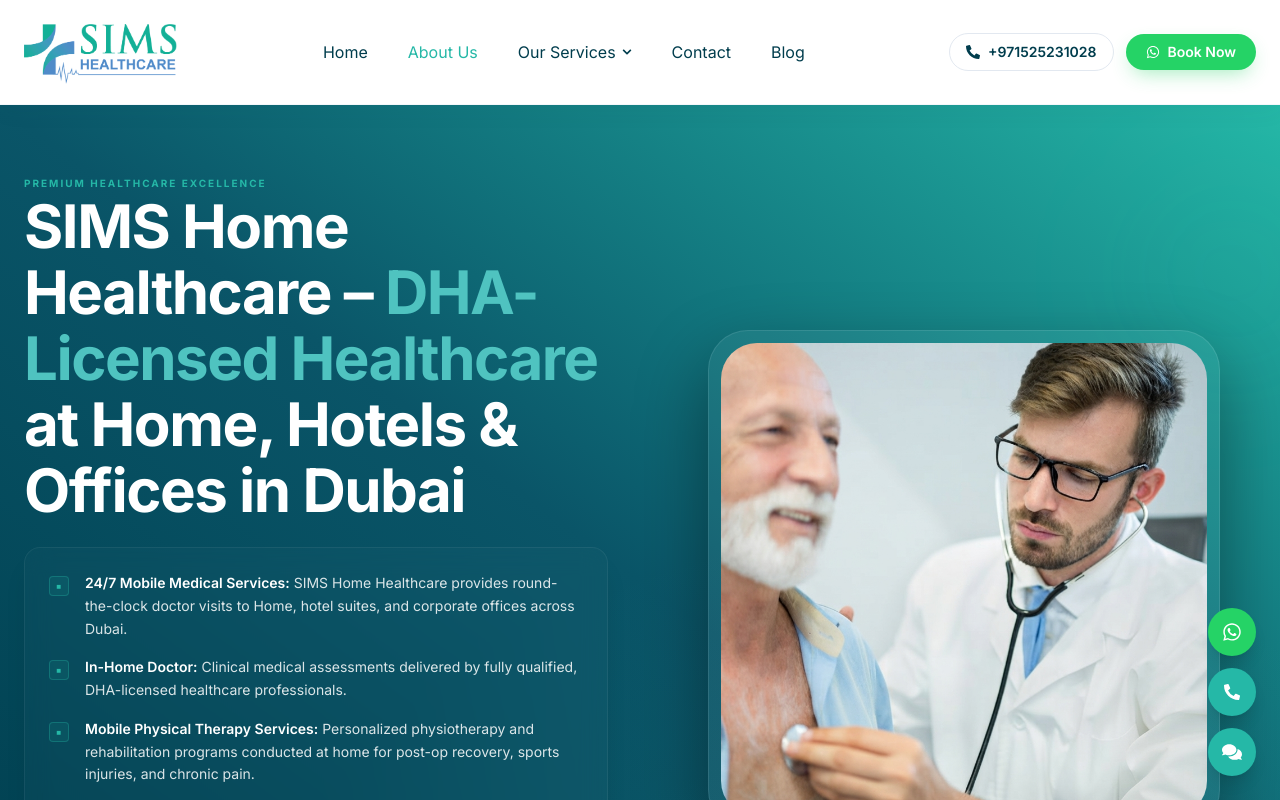
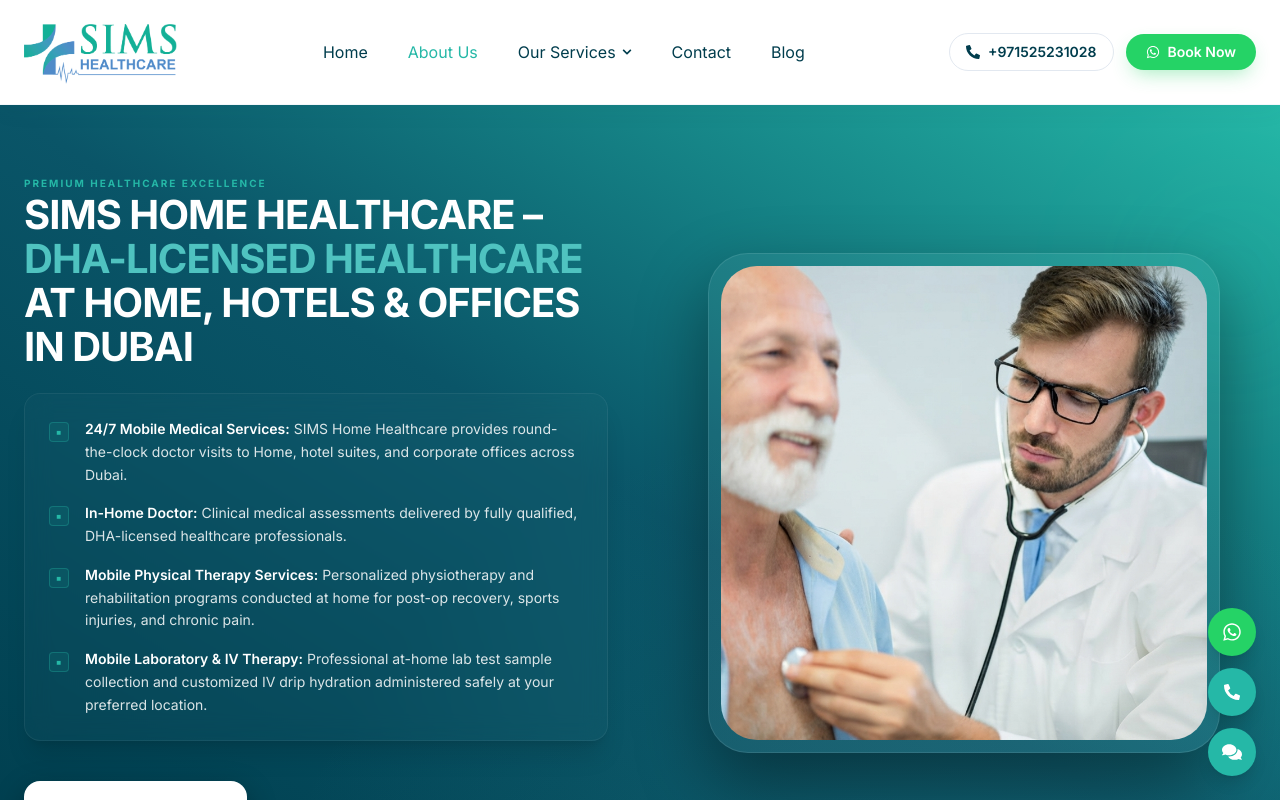
Before and after one commit to Infolanze807/SIMS_WEB, a React (Vite) app: page /about in a window 1280 px wide. Shown: the top 800 px of the page. Built offline with nearby package versions, Linux system fonts and the light colour scheme.

Commit message:
fix the header ui

```diff
--- a/src/Component/About/AboutHero.jsx
+++ b/src/Component/About/AboutHero.jsx
@@ -51,12 +51,12 @@ const AboutHero = () => {
               Premium Healthcare Excellence
             </motion.span>
             <motion.h1
-              className="text-4xl font-black leading-[1.1] tracking-tight text-white lg:text-6xl"
+              className="text-4xl font-black uppercase leading-[1.1] tracking-tight text-white lg:text-[2.5rem]"
               initial={{ opacity: 0, y: 20 }}
               animate={{ opacity: 1, y: 0 }}
               transition={{ delay: 0.25, duration: 0.7 }}
             >
-              SIMS Home Healthcare – <span className="text-[#4fc3c0]">DHA-Licensed Healthcare</span> at Home, Hotels & Offices in Dubai
+              SIMS Home Healthcare – <span className="text-[#4fc3c0]"><span className="whitespace-nowrap">DHA-Licensed</span> Healthcare</span> at Home, Hotels & Offices in Dubai
             </motion.h1>
           </div>
 
--- a/src/Component/Blog/BlogHero.jsx
+++ b/src/Component/Blog/BlogHero.jsx
@@ -25,7 +25,7 @@ const BlogHero = () => {
             Available 24/7 Support
           </motion.span>
           <motion.h1
-            className="text-4xl font-black leading-tight tracking-tight sm:text-5xl lg:text-6xl"
+            className="text-4xl font-black uppercase leading-tight tracking-tight sm:text-5xl lg:text-6xl"
             initial={{ opacity: 0, y: 24 }}
             animate={{ opacity: 1, y: 0 }}
             transition={{ delay: 0.25, duration: 0.7 }}
--- a/src/Component/Blog/BlogPostHero.jsx
+++ b/src/Component/Blog/BlogPostHero.jsx
@@ -63,7 +63,7 @@ const BlogPostHero = ({ post }) => {
             </motion.div>
 
             <motion.h1
-              className="text-3xl font-black leading-tight tracking-tight sm:text-4xl lg:text-5xl"
+              className="text-3xl font-black uppercase leading-tight tracking-tight sm:text-4xl lg:text-4xl"
               initial={{ opacity: 0, y: 20 }}
               animate={{ opacity: 1, y: 0 }}
               transition={{ delay: 0.35, duration: 0.7 }}
--- a/src/Component/Contact/SimsHealthcarePage.jsx
+++ b/src/Component/Contact/SimsHealthcarePage.jsx
@@ -66,7 +66,7 @@ const SimsHealthcarePage = () => {
           transition={{ duration: 0.7, ease: [0.22, 1, 0.36, 1] }}
           className="mb-16 flex flex-col items-center text-center"
         >
-          <h1 className="mb-6 text-5xl font-extrabold text-slate-950">Get in Touch</h1>
+          <h1 className="mb-6 text-5xl font-extrabold uppercase text-slate-950">Get in Touch</h1>
           <p className="max-w-xl text-lg text-slate-600">
             Have questions or need assistance with our healthcare services? Our team is here to help you anytime. Reach out to SIMS Health Care for bookings, inquiries, or support, and we&apos;ll respond promptly with care.
           </p>
--- a/src/Component/Legal/LegalHero.jsx
+++ b/src/Component/Legal/LegalHero.jsx
@@ -51,7 +51,7 @@ const LegalHero = ({ eyebrow, title, effectiveDate, slug }) => {
           <div className="mx-auto mb-5 flex h-14 w-14 items-center justify-center rounded-2xl border border-white/15 bg-white/10 text-brand-accent-light shadow-lg backdrop-blur-sm">
             <Icon className="text-xl" />
           </div>
-          <h1 className="text-3xl font-black leading-tight tracking-tight sm:text-4xl lg:text-[2.75rem]">
+          <h1 className="text-3xl font-black uppercase leading-tight tracking-tight sm:text-4xl lg:text-[2.75rem]">
             {title}
           </h1>
           <p className="mx-auto mt-4 max-w-2xl text-sm leading-relaxed text-white/75 sm:text-base">
--- a/src/Component/Services/Detail/ServiceDetailHero.jsx
+++ b/src/Component/Services/Detail/ServiceDetailHero.jsx
@@ -55,7 +55,7 @@ const ServiceDetailHero = ({ eyebrow, headline, subheadline, bullets = [], image
               {eyebrow}
             </motion.span>
             <motion.h1
-              className="text-3xl font-black leading-[1.08] tracking-tight sm:text-4xl lg:text-5xl xl:text-6xl"
+              className="text-3xl font-black uppercase leading-[1.08] tracking-tight sm:text-4xl lg:text-5xl"
               initial={{ opacity: 0, y: 20 }}
               animate={{ opacity: 1, y: 0 }}
               transition={{ delay: 0.3, duration: 0.7 }}
--- a/src/Component/Services/ServiceHero.jsx
+++ b/src/Component/Services/ServiceHero.jsx
@@ -39,7 +39,7 @@ const ServiceHero = () => {
               Certified Home Healthcare Services
             </motion.span>
             <motion.h1
-              className="text-4xl font-black leading-[1.1] tracking-tight text-white lg:text-6xl"
+              className="text-4xl font-black uppercase leading-[1.1] tracking-tight text-white lg:text-5xl"
               initial={{ opacity: 0, y: 20 }}
               animate={{ opacity: 1, y: 0 }}
               transition={{ delay: 0.25, duration: 0.7 }}
```
